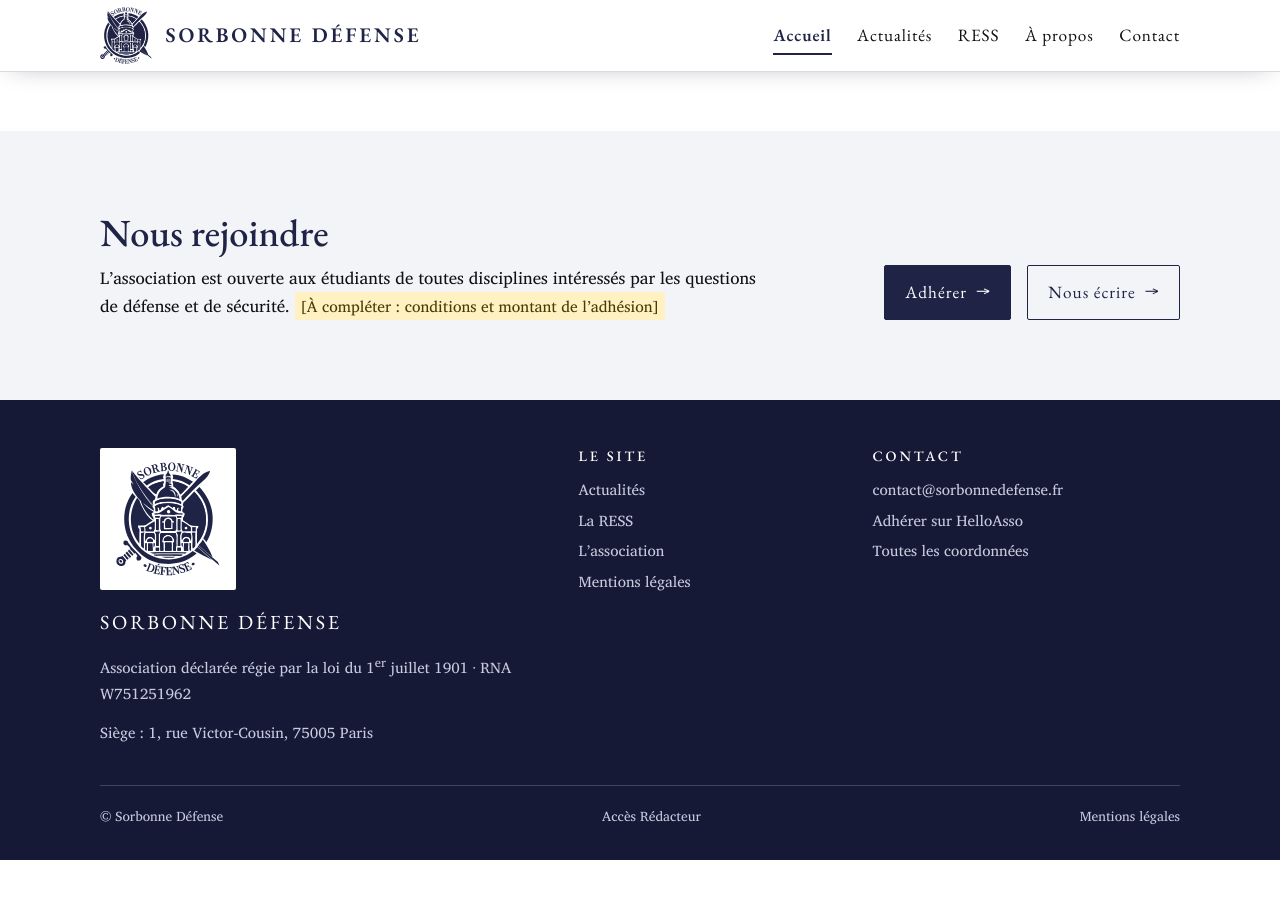
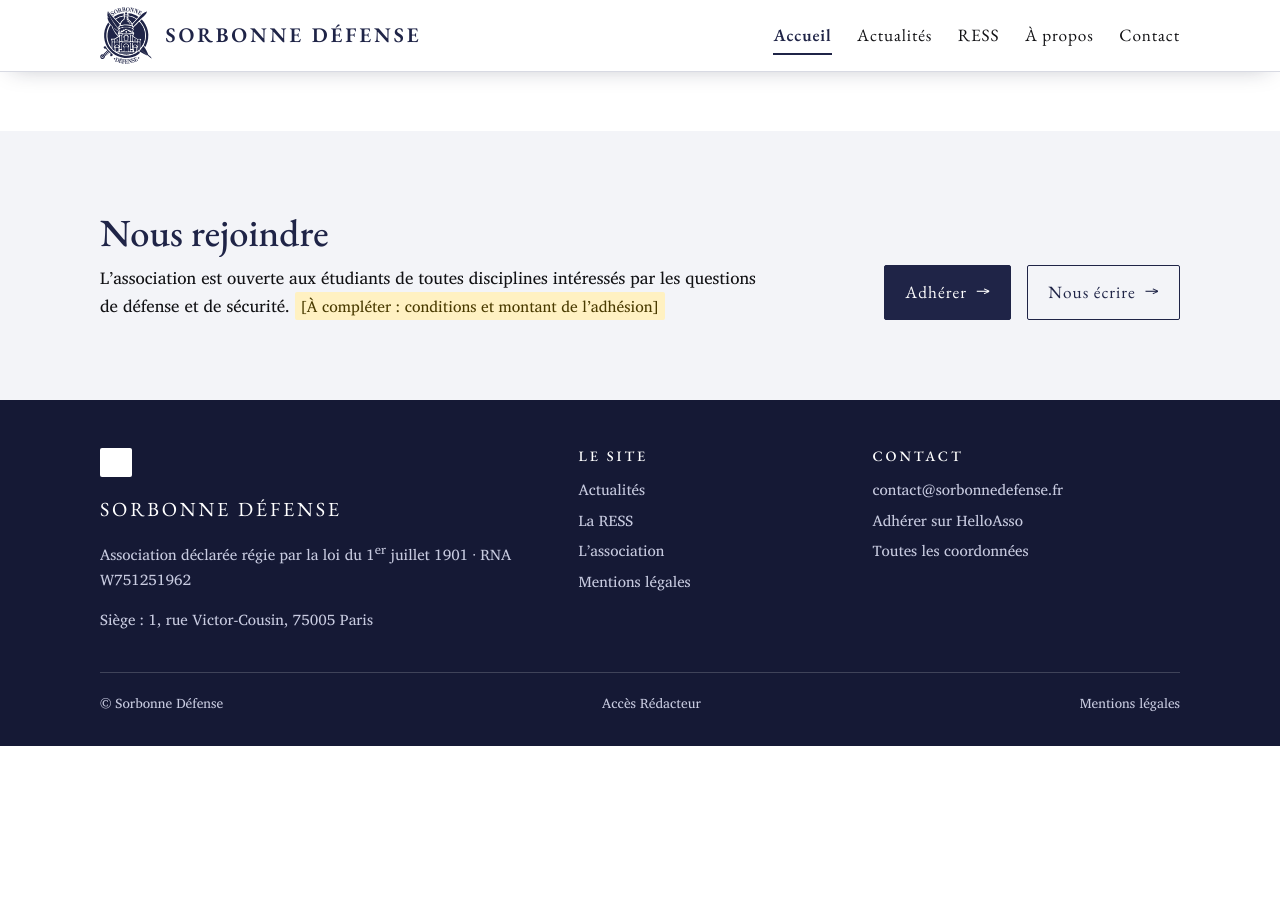
Before and after one commit to bourneriaslouis/SODEF42009, a Jekyll site: the page built from index.html, in a window 1280 px wide and 900 px high, scrolled down 3179 px. Built offline with Jekyll 4.4.1, drawn with Linux system fonts in a browser that asks for light colours; after the commit the page ends 3966 px from its top, so only the background shows below that.

Commit message:
Update default.html

```diff
--- a/_layouts/default.html
+++ b/_layouts/default.html
@@ -57,7 +57,7 @@
   <div class="enveloppe">
     <div class="grille">
       <div class="identite">
-        <p class="nom"><span class="cartouche-logo"><img src="{{ '/assets/logo.svg' | relative_url }}" alt="" width="92" height="100"></span>Sorbonne Défense</p>
+        <p class="nom"><span class="cartouche-logo"></span>Sorbonne Défense</p>
         <p>Association déclarée régie par la loi du 1<sup>er</sup> juillet 1901 · RNA W751251962</p>
         <p>Siège : 1, rue Victor-Cousin, 75005 Paris</p>
       </div>
```
